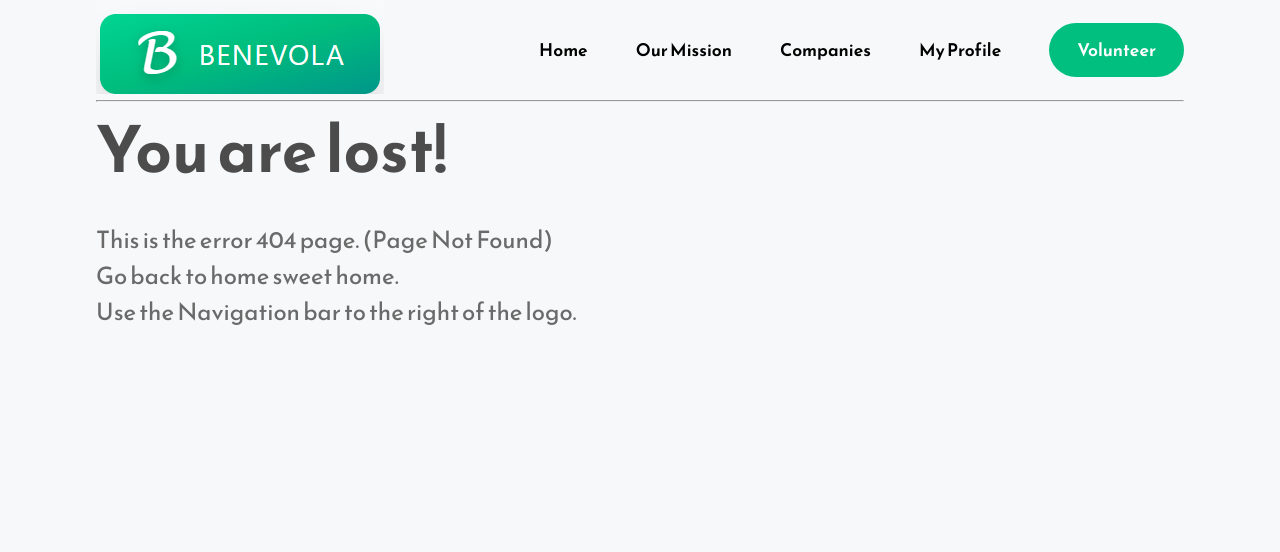
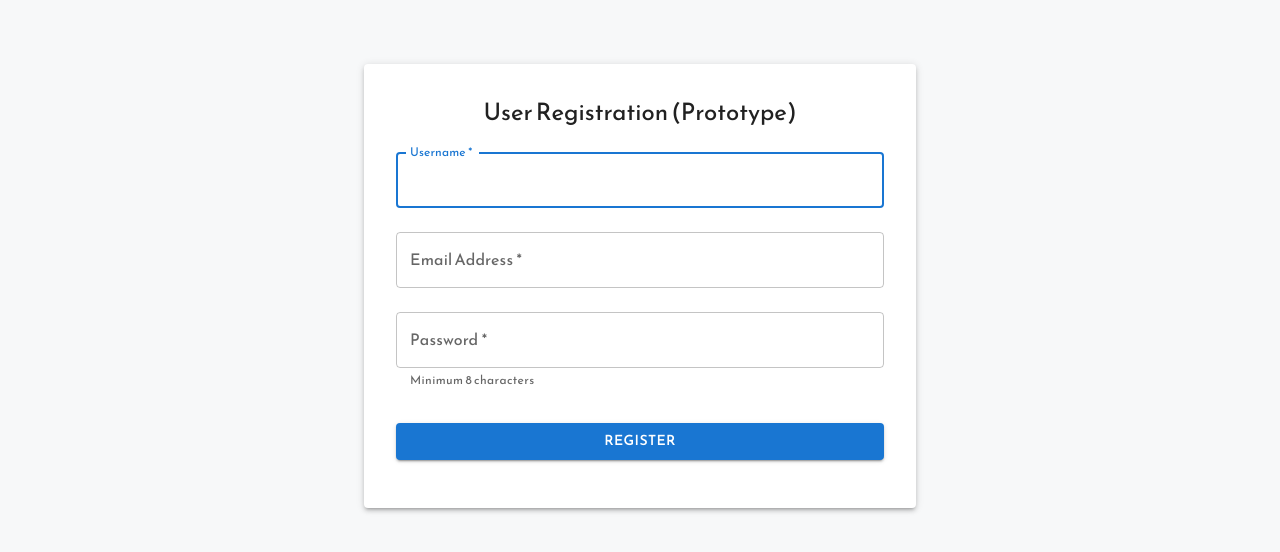
Before and after one commit to zachnorton14/Benevola, a React (Create React App) app in the folder fe/: page /prototype/register/user in a window 1280 px wide. Before the commit this address had no page. Shown: the top 552 px of the page. Built offline with nearby package versions, Linux system fonts and the light colour scheme.

Commit message:
Made a Register page and a Login page prototype for Benevola and made them accessible from the navbar

```diff
--- a/fe/src/App.js
+++ b/fe/src/App.js
@@ -6,9 +6,11 @@ import NotFoundPage from '../src/Pages/NotFoundPage';
 import CreateEventPage from '../src/Pages/CreateEventPage';
 import BrowseOrgsPage from './Pages/BrowseOrgsPage';
 import MyProfilePage from './Pages/MyProfilePage';
-import OrgProfilePage from './Pages/OrgProfilePage';
-import UserProfilePage from './Pages/UserProfilePage';
+// import OrgProfilePage from './Pages/OrgProfilePage';
+// import UserProfilePage from './Pages/UserProfilePage';
 import EventPage from './Pages/EventPage';
+import UserRegister from './prototype/UserRegister';
+import UserLogin from './prototype/UserLogin';
 
 function App() {
   return (
@@ -19,9 +21,11 @@ function App() {
         <Route path="/create-event" element={<CreateEventPage />} />
         <Route path="/organizations" element={<BrowseOrgsPage />} />
         <Route path="/my-profile" element={<MyProfilePage />} />
-        <Route path="/orgs/profile/:id" element={<OrgProfilePage />} />
-        <Route path="/users/profile/:id" element={<UserProfilePage />} />
+        {/* <Route path="/orgs/profile/:id" element={<OrgProfilePage />} /> */}
+        {/* <Route path="/users/profile/:id" element={<UserProfilePage />} /> */}
         <Route path="/event/:id" element={<EventPage />} />
+        <Route path="/prototype/register/user" element={<UserRegister />} />
+        <Route path="/prototype/login/user" element={<UserLogin />} />
         <Route path="*" element={<NotFoundPage />} />
       </Routes>
     </Router>
--- a/fe/src/Components/NavBar.js
+++ b/fe/src/Components/NavBar.js
@@ -1,12 +1,14 @@
 import React, {useState } from "react";
 import Logo from "../Assets/benevolaLogoRectangleVerticalSpacing.png";
 import {HiOutlineBars3} from "react-icons/hi2";
-import { Box, Drawer, List, ListItem, ListItemButton, ListItemIcon, ListItemText, } from "@mui/material";
+import { Box, Drawer, List, ListItem, ListItemButton, ListItemIcon, ListItemText, Button } from "@mui/material";
 import HomeIcon from "@mui/icons-material/Home";
 import InfoIcon from "@mui/icons-material/Info";
 import HandshakeIcon from '@mui/icons-material/Handshake';
 import BusinessIcon from '@mui/icons-material/Business';
 import AccountBoxIcon from '@mui/icons-material/AccountBox';
+import PersonAddIcon from '@mui/icons-material/PersonAdd';
+import LoginIcon from '@mui/icons-material/Login';
 import { useNavigate } from 'react-router-dom';
 
 const NavBar = () => {
@@ -14,6 +16,14 @@ const NavBar = () => {
 
     const handleVolunteer = () => {
       navigate('/opp-list');
+    };
+
+    const handleRegister = () => {
+      navigate('/prototype/register/user');
+    };
+
+    const handleLogin = () => {
+      navigate('/prototype/login/user');
     };
 
     const handleHome = () => {
@@ -32,45 +42,73 @@ const NavBar = () => {
     const menuOptions = [
         {
             text:"Home",
-            icon:<HomeIcon/>
+            icon:<HomeIcon/>,
+            action: handleHome
         },
         {
             text:"Our Mission",
-            icon:<InfoIcon/>
-        },
-        {
-            text:"Opportunities",
-            icon:<HandshakeIcon/>
+            icon:<InfoIcon/>,
+            action: handleHome
         },
         {
             text:"Companies",
-            icon:<BusinessIcon/>
+            icon:<BusinessIcon/>,
+            action: handleOrgs
         },
         {
             text:"My Profile",
-            icon:<AccountBoxIcon/>
+            icon:<AccountBoxIcon/>,
+            action: handleProfile
+        },
+        {
+            text:"Login (Prototype)",
+            icon:<LoginIcon/>,
+            action: handleLogin
+        },
+        {
+            text:"Register (Prototype)",
+            icon:<PersonAddIcon/>,
+            action: handleRegister
         },
     ];
 
   return (
-    <nav>
-      <div className="nav-logo-container">
-        <img src={Logo} alt="Benevola Logo" onClick={handleHome}/>
+    <nav style={{ display: 'flex', justifyContent: 'space-between', alignItems: 'center', padding: '10px 20px' }}>
+      <div className="nav-logo-container" style={{ cursor: 'pointer' }}>
+        <img src={Logo} alt="Benevola Logo" onClick={handleHome} style={{ height: '50px' }}/>
       </div>
-      <div className="navbar-links-container" >
+
+      <div className="navbar-links-container" style={{ display: 'flex', alignItems: 'center', gap: '20px' }}>
         <a href="/" onClick={handleHome}>Home</a>
-        <a href="/" onClick={handleHome}>Our Mission</a>
         <a href="/organizations" onClick={handleOrgs}>Companies</a>
-        <a href="my-profile" onClick={handleProfile}>My Profile</a>
-        <button className="primary-button" onClick={handleVolunteer}> Volunteer </button>
+        <a href="/my-profile" onClick={handleProfile}>My Profile</a>
+
+        {/* Prototype Section Separator */}
+        <div style={{ width: '1px', height: '20px', backgroundColor: '#ccc', margin: '0 10px' }}></div>
+
+        <Box sx={{ display: 'flex', gap: 1 }}>
+          <Button size="small" variant="outlined" onClick={handleLogin} startIcon={<LoginIcon />}>
+            Login
+          </Button>
+          <Button size="small" variant="outlined" onClick={handleRegister} startIcon={<PersonAddIcon />}>
+            Register
+          </Button>
+        </Box>
+
+        <button className="primary-button" onClick={handleVolunteer} style={{ marginLeft: '10px' }}>
+          Volunteer
+        </button>
       </div>
-      <div className="navbar-menu-container" >
-        <HiOutlineBars3 onClick={() => setOpenMenu(true)} />
+
+      <div className="navbar-menu-container">
+        <HiOutlineBars3 onClick={() => setOpenMenu(true)} style={{ fontSize: '30px', cursor: 'pointer' }} />
       </div>
+
       <Drawer
-        open ={openMenu}
+        open={openMenu}
         onClose={() => setOpenMenu(false)}
-        anchor="right" >
+        anchor="right"
+      >
         <Box
             sx= {{width:250}}
             role="presentation"
@@ -80,7 +118,7 @@ const NavBar = () => {
             <List>
                 {menuOptions.map((item) => (
                     <ListItem key={item.text} disablePadding>
-                        <ListItemButton>
+                        <ListItemButton onClick={item.action}>
                             <ListItemIcon> {item.icon} </ListItemIcon>
                             <ListItemText primary={item.text} />
                         </ListItemButton>
--- /dev/null
+++ b/fe/src/prototype/UserLogin.js
@@ -0,0 +1,122 @@
+import React, { useState } from 'react';
+import {
+  Container,
+  TextField,
+  Button,
+  Typography,
+  Box,
+  Alert,
+  Paper,
+  Tab,
+  Tabs
+} from '@mui/material';
+
+const API_URL = process.env.REACT_APP_API_URL || 'http://localhost:4000';
+
+function UserLogin() {
+  const [formData, setFormData] = useState({
+    identifier: '',
+    password: '',
+  });
+  const [error, setError] = useState('');
+  const [success, setSuccess] = useState('');
+
+  const handleChange = (e) => {
+    setFormData({
+      ...formData,
+      [e.target.name]: e.target.value,
+    });
+  };
+
+  const handleSubmit = async (e) => {
+    e.preventDefault();
+    setError('');
+    setSuccess('');
+
+    const payload = {
+      password: formData.password,
+    };
+
+    // Basic logic to detect if input is an email
+    const isEmail = formData.identifier.includes('@');
+
+    if (isEmail) {
+      payload.email = formData.identifier.trim();
+    } else {
+      payload.username = formData.identifier.trim().toLowerCase();
+    }
+
+    try {
+      const response = await fetch(`${API_URL}/api/auth/login/user`, {
+        method: 'POST',
+        headers: {
+          'Content-Type': 'application/json',
+        },
+        body: JSON.stringify(payload),
+      });
+
+      const data = await response.json();
+
+      if (!response.ok) {
+        throw new Error(data.message || 'Login failed');
+      }
+
+      setSuccess('Login successful!');
+      console.log('User Data:', data.data);
+    } catch (err) {
+      setError(err.message);
+    }
+  };
+
+  return (
+    <Container maxWidth="sm">
+      <Box sx={{ mt: 8, display: 'flex', flexDirection: 'column', alignItems: 'center' }}>
+        <Paper elevation={3} sx={{ p: 4, width: '100%' }}>
+          <Typography component="h1" variant="h5" align="center" gutterBottom>
+            User Login (Prototype)
+          </Typography>
+
+          {error && <Alert severity="error" sx={{ mb: 2 }}>{error}</Alert>}
+          {success && <Alert severity="success" sx={{ mb: 2 }}>{success}</Alert>}
+
+          <Box component="form" onSubmit={handleSubmit} noValidate>
+            <TextField
+              margin="normal"
+              required
+              fullWidth
+              id="identifier"
+              label="Email or Username"
+              name="identifier"
+              autoComplete="username"
+              autoFocus
+              value={formData.identifier}
+              onChange={handleChange}
+            />
+            <TextField
+              margin="normal"
+              required
+              fullWidth
+              name="password"
+              label="Password"
+              type="password"
+              id="password"
+              autoComplete="current-password"
+              value={formData.password}
+              onChange={handleChange}
+            />
+            <Button
+              type="submit"
+              fullWidth
+              variant="contained"
+              sx={{ mt: 3, mb: 2 }}
+            >
+              Sign In
+            </Button>
+          </Box>
+        </Paper>
+      </Box>
+    </Container>
+  );
+}
+
+export default UserLogin;
--- /dev/null
+++ b/fe/src/prototype/UserRegister.js
@@ -0,0 +1,124 @@
+import React, { useState } from 'react';
+import {
+  Container,
+  TextField,
+  Button,
+  Typography,
+  Box,
+  Alert,
+  Paper
+} from '@mui/material';
+
+const API_URL = process.env.REACT_APP_API_URL || 'http://localhost:4000';
+
+function UserRegister() {
+  const [formData, setFormData] = useState({
+    username: '',
+    email: '',
+    password: '',
+  });
+  const [error, setError] = useState('');
+  const [success, setSuccess] = useState('');
+
+  const handleChange = (e) => {
+    setFormData({
+      ...formData,
+      [e.target.name]: e.target.value,
+    });
+  };
+
+  const handleSubmit = async (e) => {
+    e.preventDefault();
+    setError('');
+    setSuccess('');
+
+    try {
+      const response = await fetch(`${API_URL}/api/auth/register/user`, {
+        method: 'POST',
+        headers: {
+          'Content-Type': 'application/json',
+        },
+        body: JSON.stringify({
+          username: formData.username.trim().toLowerCase(),
+          email: formData.email,
+          password: formData.password,
+        }),
+      });
+
+      const data = await response.json();
+
+      if (!response.ok) {
+        throw new Error(data.message || 'Something went wrong during registration');
+      }
+
+      setSuccess('User registered successfully!');
+      setFormData({ username: '', email: '', password: '' });
+    } catch (err) {
+      setError(err.message);
+    }
+  };
+
+  return (
+    <Container maxWidth="sm">
+      <Box sx={{ mt: 8, display: 'flex', flexDirection: 'column', alignItems: 'center' }}>
+        <Paper elevation={3} sx={{ p: 4, width: '100%' }}>
+          <Typography component="h1" variant="h5" align="center" gutterBottom>
+            User Registration (Prototype)
+          </Typography>
+
+          {error && <Alert severity="error" sx={{ mb: 2 }}>{error}</Alert>}
+          {success && <Alert severity="success" sx={{ mb: 2 }}>{success}</Alert>}
+
+          <Box component="form" onSubmit={handleSubmit} noValidate>
+            <TextField
+              margin="normal"
+              required
+              fullWidth
+              id="username"
+              label="Username"
+              name="username"
+              autoComplete="username"
+              autoFocus
+              value={formData.username}
+              onChange={handleChange}
+            />
+            <TextField
+              margin="normal"
+              required
+              fullWidth
+              id="email"
+              label="Email Address"
+              name="email"
+              autoComplete="email"
+              value={formData.email}
+              onChange={handleChange}
+            />
+            <TextField
+              margin="normal"
+              required
+              fullWidth
+              name="password"
+              label="Password"
+              type="password"
+              id="password"
+              autoComplete="new-password"
+              value={formData.password}
+              onChange={handleChange}
+              helperText="Minimum 8 characters"
+            />
+            <Button
+              type="submit"
+              fullWidth
+              variant="contained"
+              sx={{ mt: 3, mb: 2 }}
+            >
+              Register
+            </Button>
+          </Box>
+        </Paper>
+      </Box>
+    </Container>
+  );
+}
+
+export default UserRegister;
```
